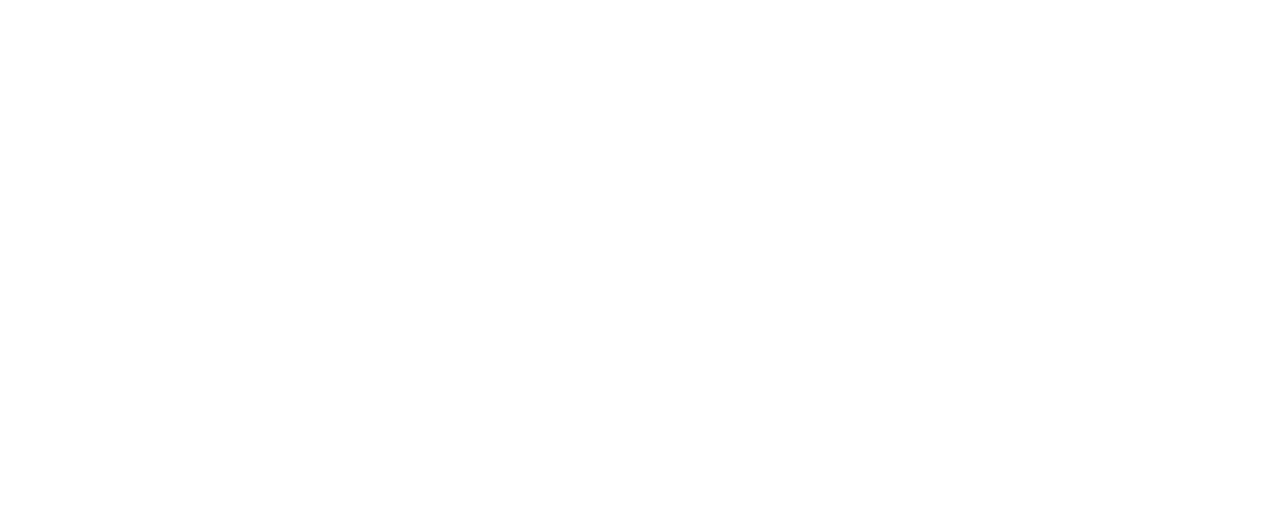
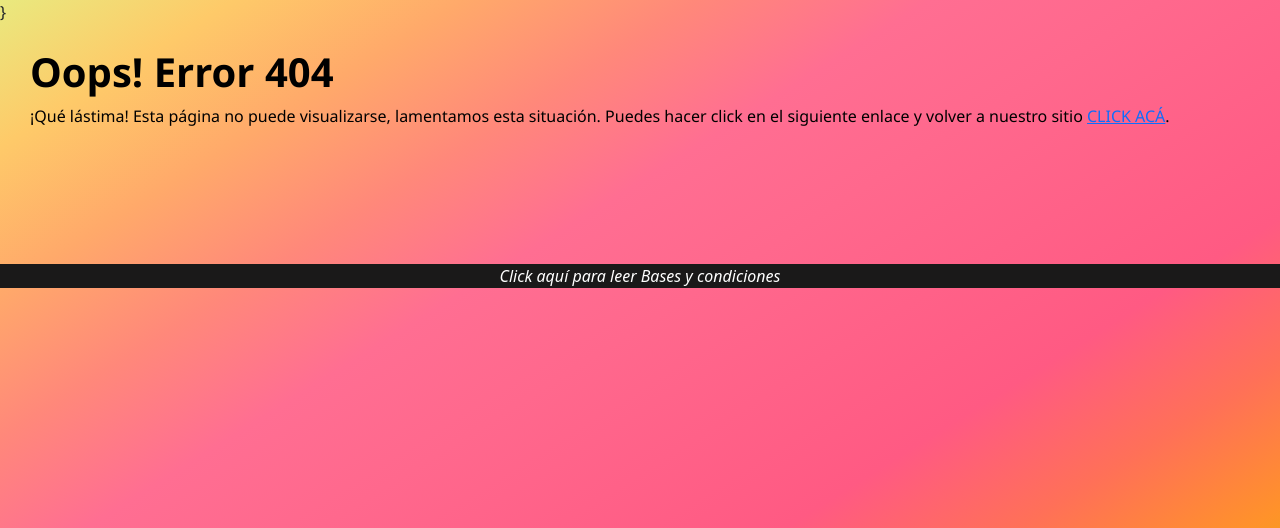
Before and after one commit to JulietaFerella/ProyectoCoder, a website: page pages/404.html in a window 1280 px wide. Shown: the top 528 px of the page. Drawn offline with nearby package versions, Linux system fonts and the light colour scheme.

Commit message:
Tercera entrega coder

```diff
--- a/pages/404.html
+++ b/pages/404.html
@@ -11,13 +11,29 @@
 <!-- Este es el enlace CSS-->
 <link rel="stylesheet" type="text/css" href="../css/style.css">
 
-<title>Piola Producciones</title>
+    <link  rel="icon" sizes="192x192" href="https://static.wixstatic.com/media/0acd1b_9358b8cc25f04296b13abb82777b4b31%7Emv2.png/v1/fill/w_32%2Ch_32%2Clg_1%2Cusm_0.66_1.00_0.01/0acd1b_9358b8cc25f04296b13abb82777b4b31%7Emv2.png">}
 
-    <link  rel="icon" sizes="192x192" href="https://static.wixstatic.com/media/0acd1b_9358b8cc25f04296b13abb82777b4b31%7Emv2.png/v1/fill/w_32%2Ch_32%2Clg_1%2Cusm_0.66_1.00_0.01/0acd1b_9358b8cc25f04296b13abb82777b4b31%7Emv2.png">
 
-<section>
-    <background src="../assets/img/error-404.jpg" alt="Error 404 Imagen" width="1000" height="800">
-</section>
+    <title>Error 404 - Page Not Found</title>
+</head>
+<br><br>
+    <body class="bodyquehacemos">
+        <h1 class="error404"><strong> Oops! Error 404</strong></h1>
+             <p class="error404">¡Qué lástima! Esta página no puede visualizarse, lamentamos esta situación. Puedes hacer click en el siguiente enlace y volver a nuestro sitio <a href="../pages/index.html">CLICK ACÁ</a>.</p>
+    </body>
+    </html>
+
+
+
+
+
+
+
+
+
+
+
+
 <br>
 <br>
 <!--Este es el icnono de whats app que wluego tendra hipervinculo-->
@@ -33,7 +49,11 @@
 <br>
 
 
-<footer> <p class="footer" style="text-align: center;"> Click aquí para leer Bases y condiciones </p> </footer>
+<footer style="background-color: rgb(26, 25, 25);">
+    <p style="text-align: center; font-style: italic; color: white;"> Click aquí para leer Bases y condiciones </p>
+  </footer>
+
+
 
 <script src="https://cdn.jsdelivr.net/npm/bootstrap@5.0.2/dist/js/bootstrap.bundle.min.js" integrity="sha384-MrcW6ZMFYlzcLA8Nl+NtUVF0sA7MsXsP1UyJoMp4YLEuNSfAP+JcXn/tWtIaxVXM" crossorigin="anonymous"></script>
 
--- a/sass/_body.scss
+++ b/sass/_body.scss
@@ -84,7 +84,12 @@
 
 }
 
+.error404{
+  font-family: $tipografia-principal;
+  color: $color-primario;
+  margin-left: 30px;
 
+}
 
         /* Estilos para pantallas pequeñas */
       @media screen and (min-width: 0px) and (max-width: 601px) {
--- a/sass/style.scss
+++ b/sass/style.scss
@@ -206,9 +206,6 @@
 
 
 
-
-
-
 /* Estilos para pantallas pequeñas */
 @media screen and (min-width: 0px) and (max-width: 601px) {
   .contenedor {
```
Also changed, not shown: pages/contacto.html (+4 -0 lines), pages/galeria.html (+3 -0 lines), pages/index.html (+7 -0 lines), pages/proceso.html (+4 -0 lines), pages/que_hacemos.html (+5 -0 lines), css/style.css, 1 other file.
